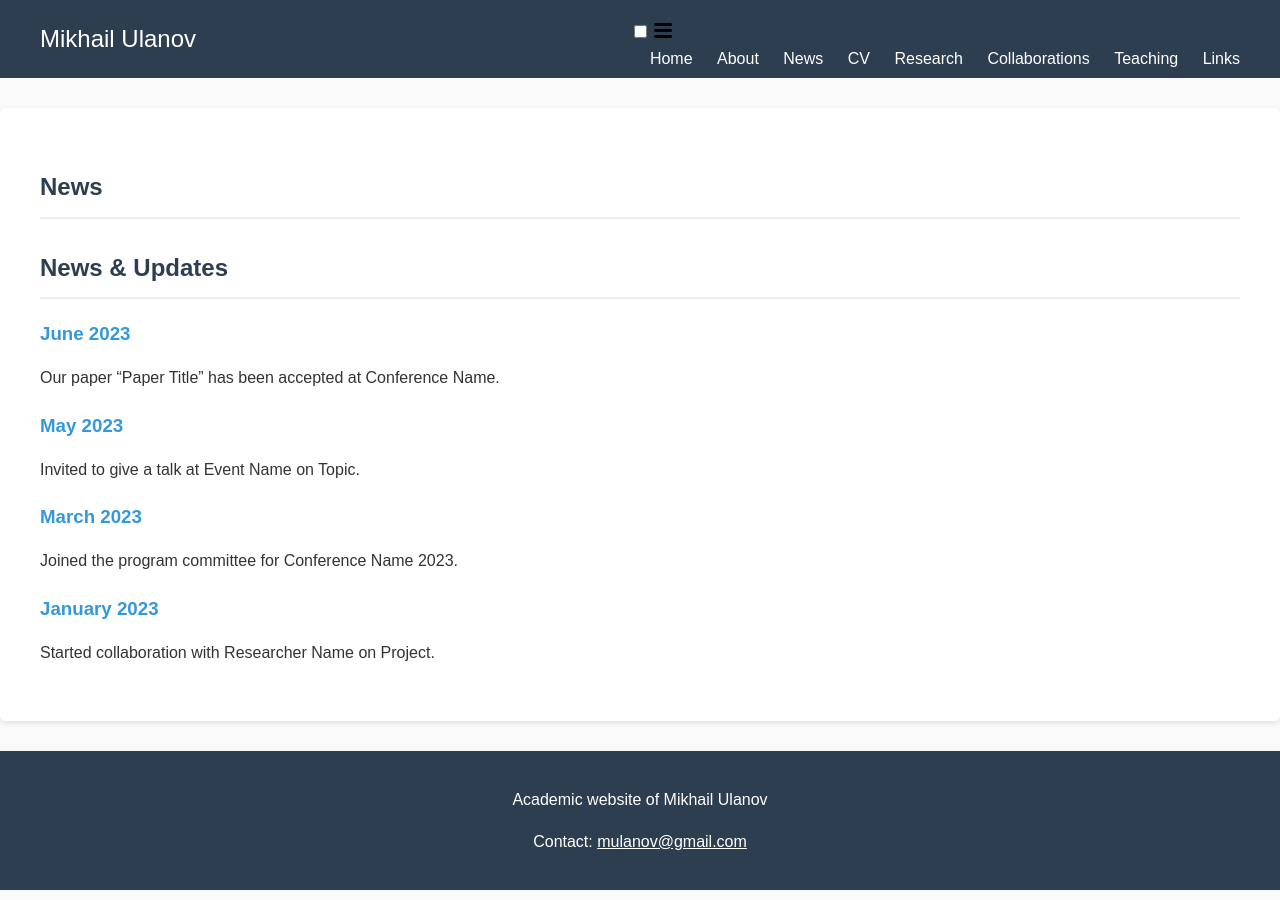
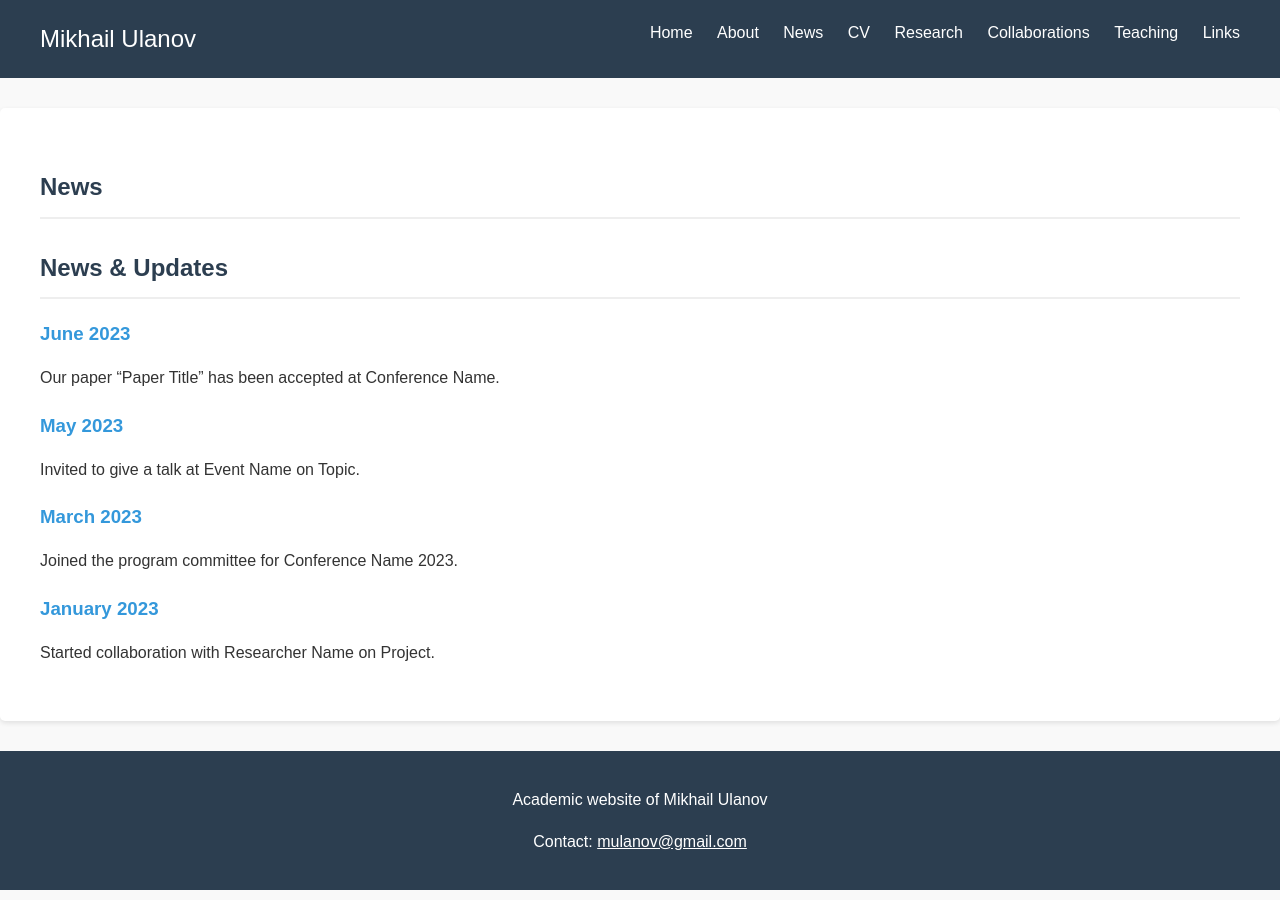
Before and after one commit to mulanov/mulanov.github.io, a Jekyll site: the page built from news.md, in a window 1280 px wide. Built offline with Jekyll 4.4.1, drawn with Linux system fonts in a browser that asks for light colours.

Commit message:
Removed strange menu icon from header

```diff
--- a/_includes/header.html
+++ b/_includes/header.html
@@ -1,17 +1,7 @@
 <header class="site-header">
   <div class="wrapper">
     <a class="site-title" href="{{ '/' | relative_url }}">{{ site.title }}</a>
-
     <nav class="site-nav">
-      <input type="checkbox" id="nav-trigger" class="nav-trigger">
-      <label for="nav-trigger">
-        <span class="menu-icon">
-          <svg viewBox="0 0 18 15" width="18px" height="15px">
-            <path d="M18,1.484c0,0.82-0.665,1.484-1.484,1.484H1.484C0.665,2.969,0,2.304,0,1.484l0,0C0,0.665,0.665,0,1.484,0 h15.032C17.335,0,18,0.665,18,1.484L18,1.484z M18,7.516C18,8.335,17.335,9,16.516,9H1.484C0.665,9,0,8.335,0,7.516l0,0 c0-0.82,0.665-1.484,1.484-1.484h15.032C17.335,6.031,18,6.696,18,7.516L18,7.516z M18,13.516C18,14.335,17.335,15,16.516,15H1.484 C0.665,15,0,14.335,0,13.516l0,0c0-0.82,0.665-1.483,1.484-1.483h15.032C17.335,12.031,18,12.695,18,13.516L18,13.516z"/>
-          </svg>
-        </span>
-      </label>
-
       <div class="trigger">
         {% for item in site.nav_pages %}
           <a class="page-link" href="{{ item.url | relative_url }}">{{ item.title }}</a>
```
